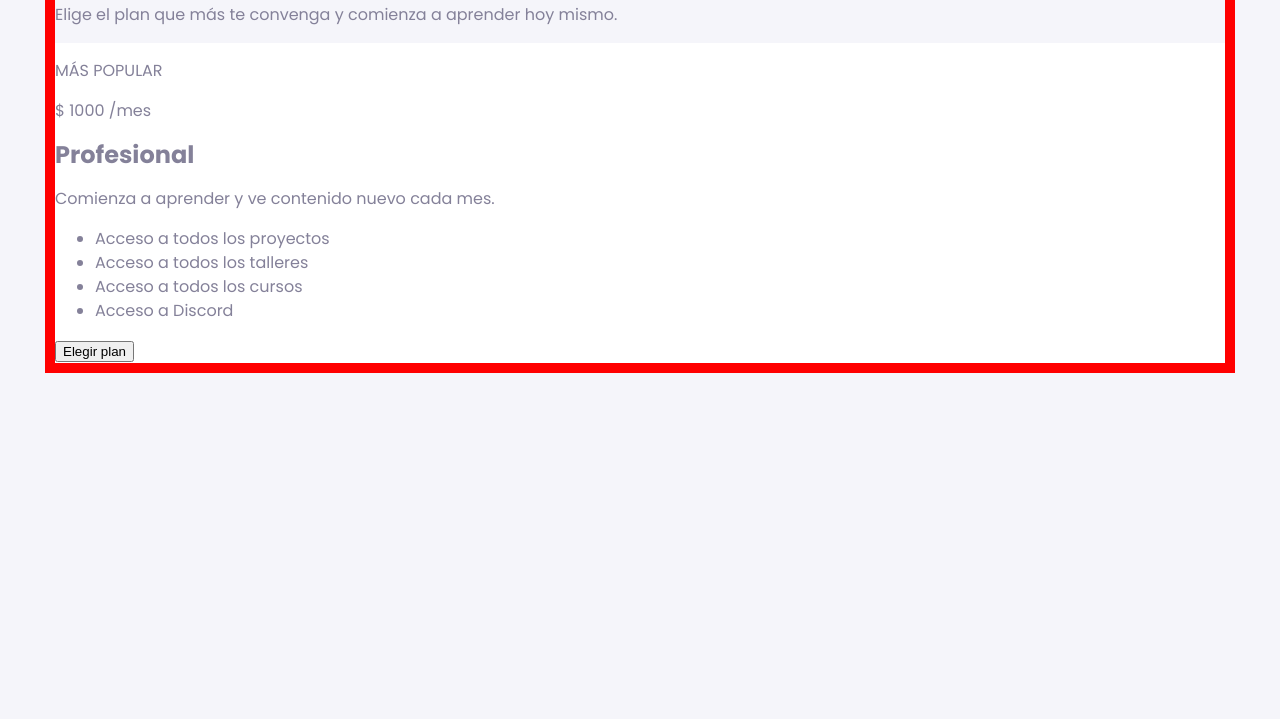
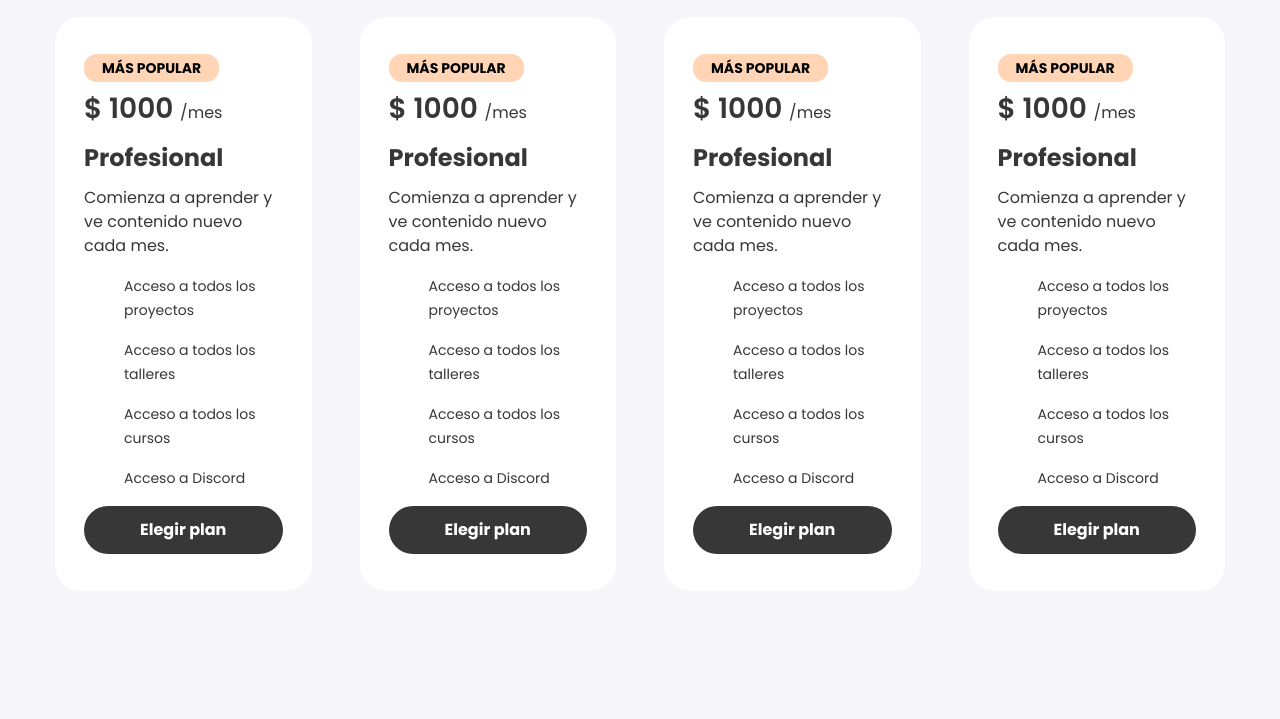
Before and after one commit to cesarchoqueskater/card-price, a plain HTML site: page index.html in a window 1280 px wide. Shown: the part 252-971 px from the top of the page. Before the commit the page ends 800 px from the top, so only its background shows below. Drawn offline with Linux system fonts and the light colour scheme.

Commit message:
Estilos card-content

```diff
--- a/css/index.css
+++ b/css/index.css
@@ -6,11 +6,13 @@
     --white: #ffffff;
     --grey: #848199;
     --red: #fa513a;
+    --red-light: #FFD5B6;
     --grey-2: #a3a3a3;
     --bg: #f5f5fa;
     --headline2: 600 1.75rem/normal Poppins;
     --headline3: 600 1.25rem/1.375rem Poppins;
     --button: 400 0.875rem/1rem Poppins;
+    --button-bold: 700 0.875rem/1rem Poppins;
     --headline1: 600 3.5rem/normal Poppins;
     --body1-regular: 400 1rem/1.5rem Poppins;
     --body1-bold: 700 1rem/1.5rem Poppins;
@@ -29,7 +31,7 @@ body {
 }
 
 .wrapper {
-    border: 10px solid blue;
+    /* border: 10px solid blue; */
     max-inline-size: 292px;
     margin: 34px auto;
 }
@@ -41,20 +43,76 @@ body {
     margin-inline: 0;
 }
 
-.card-price {
+.card-price-list {
     display: flex;
     flex-direction: column;
     gap: 48px;
+}
+
+.card-content {
     background-color: var(--white);
+    color: var(--black);
+    border-radius: 26px;
+    box-sizing: border-box;
+    padding-block: 37px;
+    padding-inline: 29px;
+}
+
+.btn-popular {
+    padding-block: 6px;
+    padding-inline: 18px;
+    border: none;
+    border-radius: 13px;
+    background-color: var(--red-light);
+    font: var(--button-bold);
+    justify-content: right;
+    margin-block-end: 6px;
+}
+
+.price-mount {
+    font: var(--headline2);
+}
+
+.month-price {
+    font: var(--body1-regular);
+}
+
+.title-card {
+    margin-block-start: 16px;
+    margin-block-end: 10px;
+}
+
+.list-access {
+    font: var(--body2-regular)
+}
+
+.list-access li {
+    list-style-type: none;
+    margin-block-end: 16px;
+}
+
+.btn-plan {
+    padding-block: 12px;
+    padding-inline: 32px;
+    width: 100%;
+    border: none;
+    border-radius: 90px;
+    background-color: var(--black);
+    color: var(--white);
+    font: var(--body1-bold);
 }
 
 @media screen and (min-width:1024px) {
     .wrapper {
         max-inline-size: 1170px;
-        border: 10px solid red;
+        /* border: 10px solid red; */
         margin: 128px auto;
     }
     .title-text {
         font: var(--headline1);
     }
+    .card-price-list {
+        flex-direction: row;
+        gap: 48px;
+    }
 }
--- a/index.html
+++ b/index.html
@@ -20,16 +20,67 @@
                 <h1 class="title-text">Planes y precios</h1>
                 <p class="subtitle-text">Elige el plan que más te convenga y comienza a aprender hoy mismo.</p>
             </div>
-            <div class="card-price">
+            <div class="card-price-list">
                 <div class="card-content">
-                    <p class="btn-popular">MÁS POPULAR</p>
+                    <button class="btn-popular">MÁS POPULAR</button>
                     <div class="price">
-                        <div class="price-mount">$ 1000 <span>/mes</span></div>
+                        <div class="price-mount">$ 1000 <span class="month-price">/mes</span></div>
                     </div>
                     <div class="content-card-title">
                         <h2 class="title-card">Profesional</h2>
                         <p class="subtitle-card">Comienza a aprender y ve contenido nuevo cada mes.</p>
-                        <ul>
+                        <ul class="list-access">
+                            <li>Acceso a todos los proyectos</li>
+                            <li>Acceso a todos los talleres</li>
+                            <li>Acceso a todos los cursos</li>
+                            <li>Acceso a Discord</li>
+                        </ul>
+                    </div>
+                    <button class="btn-plan">Elegir plan</button>
+                </div>
+                <div class="card-content">
+                    <button class="btn-popular">MÁS POPULAR</button>
+                    <div class="price">
+                        <div class="price-mount">$ 1000 <span class="month-price">/mes</span></div>
+                    </div>
+                    <div class="content-card-title">
+                        <h2 class="title-card">Profesional</h2>
+                        <p class="subtitle-card">Comienza a aprender y ve contenido nuevo cada mes.</p>
+                        <ul class="list-access">
+                            <li>Acceso a todos los proyectos</li>
+                            <li>Acceso a todos los talleres</li>
+                            <li>Acceso a todos los cursos</li>
+                            <li>Acceso a Discord</li>
+                        </ul>
+                    </div>
+                    <button class="btn-plan">Elegir plan</button>
+                </div>
+                <div class="card-content">
+                    <button class="btn-popular">MÁS POPULAR</button>
+                    <div class="price">
+                        <div class="price-mount">$ 1000 <span class="month-price">/mes</span></div>
+                    </div>
+                    <div class="content-card-title">
+                        <h2 class="title-card">Profesional</h2>
+                        <p class="subtitle-card">Comienza a aprender y ve contenido nuevo cada mes.</p>
+                        <ul class="list-access">
+                            <li>Acceso a todos los proyectos</li>
+                            <li>Acceso a todos los talleres</li>
+                            <li>Acceso a todos los cursos</li>
+                            <li>Acceso a Discord</li>
+                        </ul>
+                    </div>
+                    <button class="btn-plan">Elegir plan</button>
+                </div>
+                <div class="card-content">
+                    <button class="btn-popular">MÁS POPULAR</button>
+                    <div class="price">
+                        <div class="price-mount">$ 1000 <span class="month-price">/mes</span></div>
+                    </div>
+                    <div class="content-card-title">
+                        <h2 class="title-card">Profesional</h2>
+                        <p class="subtitle-card">Comienza a aprender y ve contenido nuevo cada mes.</p>
+                        <ul class="list-access">
                             <li>Acceso a todos los proyectos</li>
                             <li>Acceso a todos los talleres</li>
                             <li>Acceso a todos los cursos</li>
```
